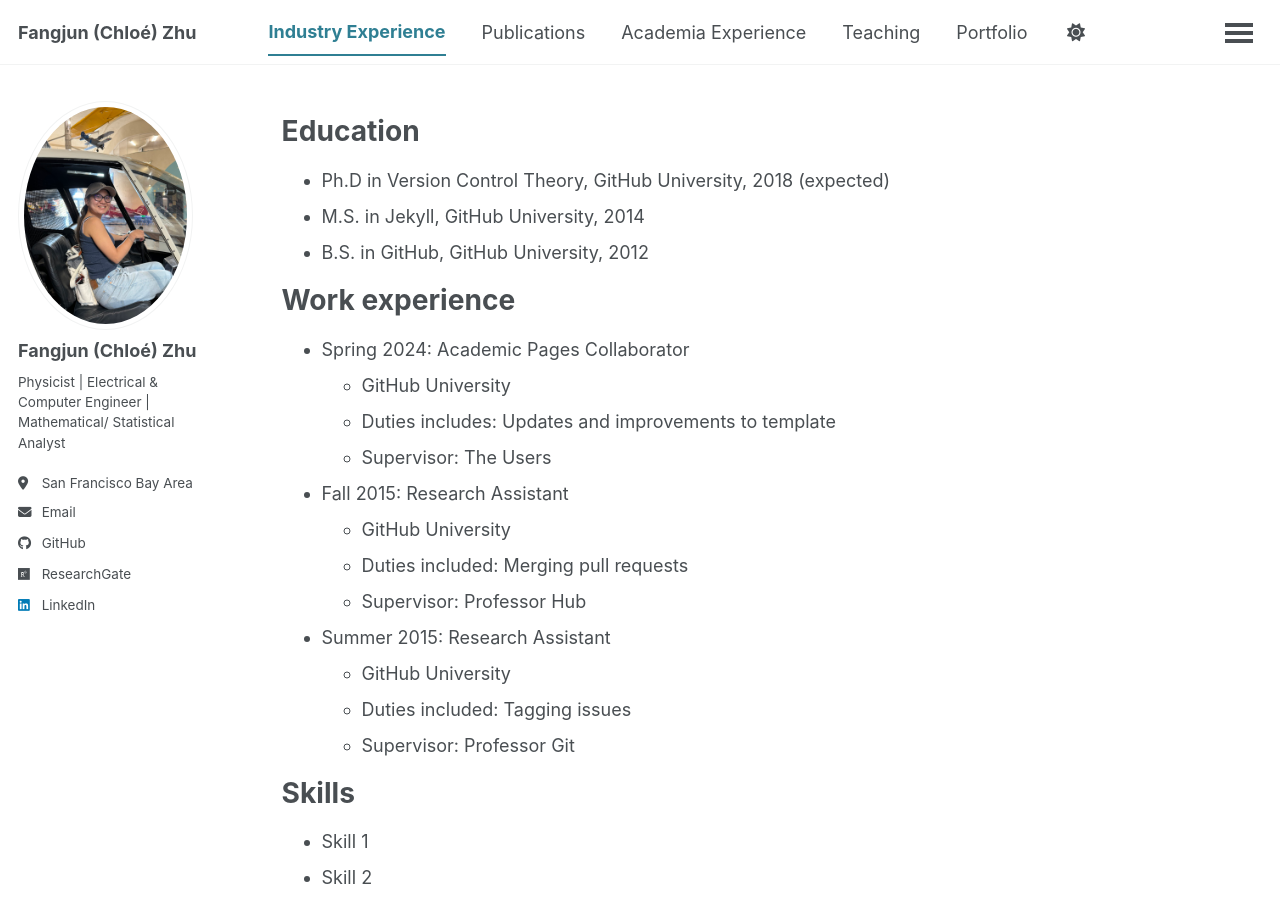
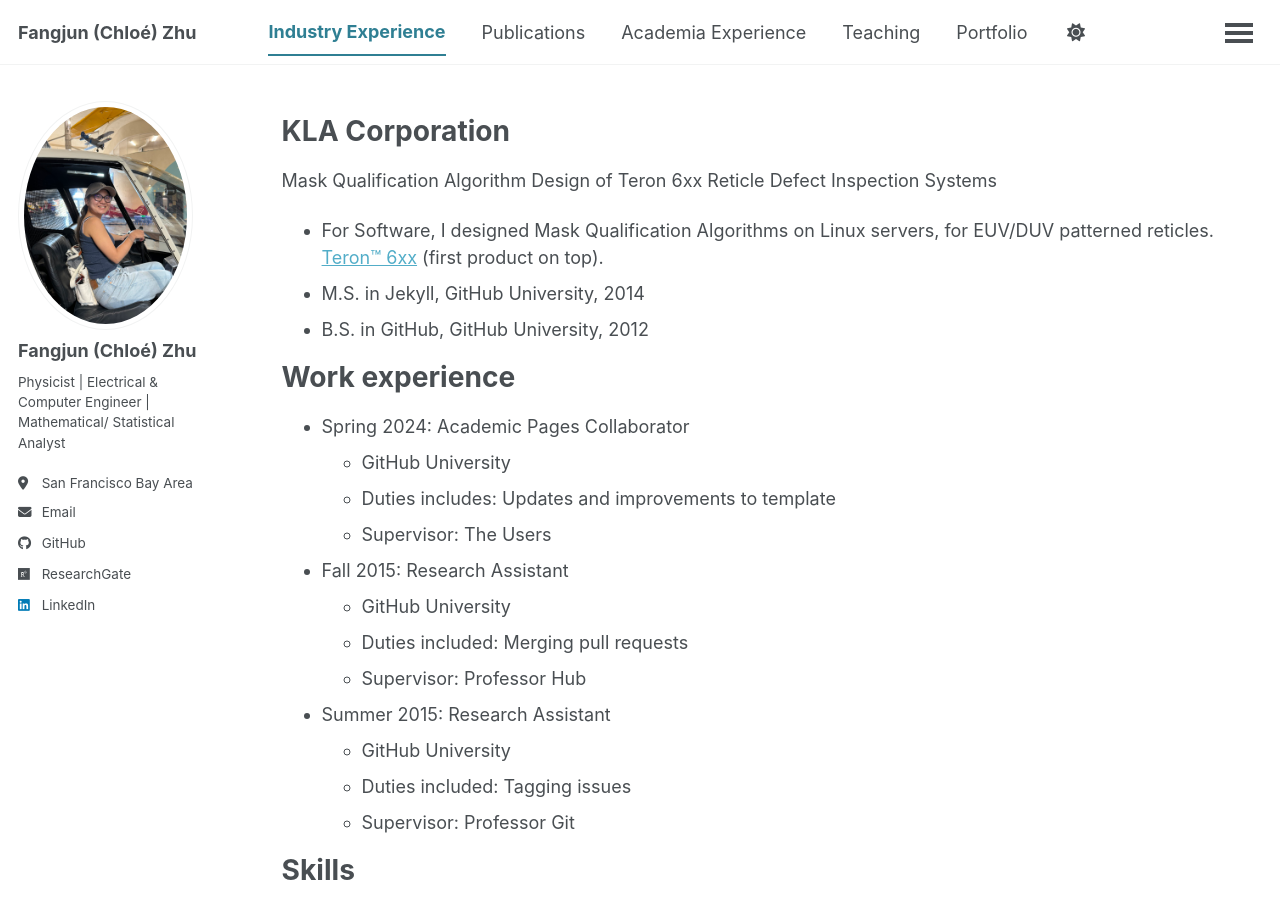
Before and after one commit to ChloeZhu1/ChloeZhu1.github.io, a Jekyll site: the page built from _pages/cv.md, in a window 1280 px wide and 900 px high. Built offline with Jekyll 4.4.1, drawn with Linux system fonts in a browser that asks for light colours; a script bundle is joined from its source files by our own code; library files that are not in the unit come from our copies.

Commit message:
Update cv.md

```diff
--- a/_pages/cv.md
+++ b/_pages/cv.md
@@ -9,9 +9,10 @@
 
 {% include base_path %}
 
-Education
+KLA Corporation
 ======
-* Ph.D in Version Control Theory, GitHub University, 2018 (expected)
+Mask Qualification Algorithm Design of Teron 6xx Reticle Defect Inspection Systems
+* For Software, I designed Mask Qualification Algorithms on Linux servers, for EUV/DUV patterned reticles. [Teron™ 6xx](https://www.kla.com/products/reticle-manufacturing) (first product on top).
 * M.S. in Jekyll, GitHub University, 2014
 * B.S. in GitHub, GitHub University, 2012
 
```
